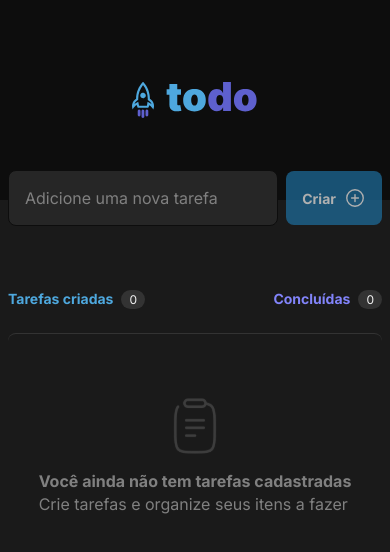
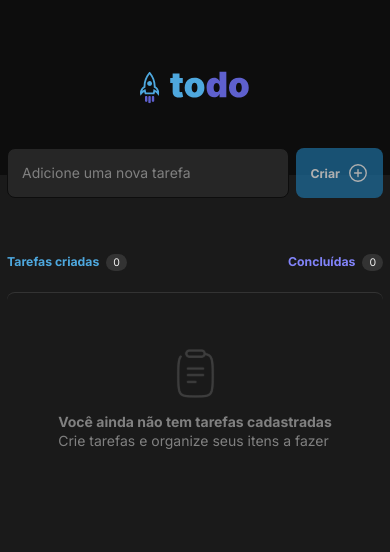
Before and after one commit to JoaoVtrMorais/to-do-app, a React (Vite) app: page / in a window 390 px wide. Shown: the top 552 px of the page. Built offline with nearby package versions, Linux system fonts and the light colour scheme.

Commit message:
fix(App.module.css): add media query to adjust font size for responsiveness

```diff
--- a/src/App.module.css
+++ b/src/App.module.css
@@ -3,3 +3,9 @@
     flex-direction: column;
     align-items: center;
 }
+
+@media (max-width: 768px) {
+    html {
+        font-size: 87.5%;
+    }
+}
```
